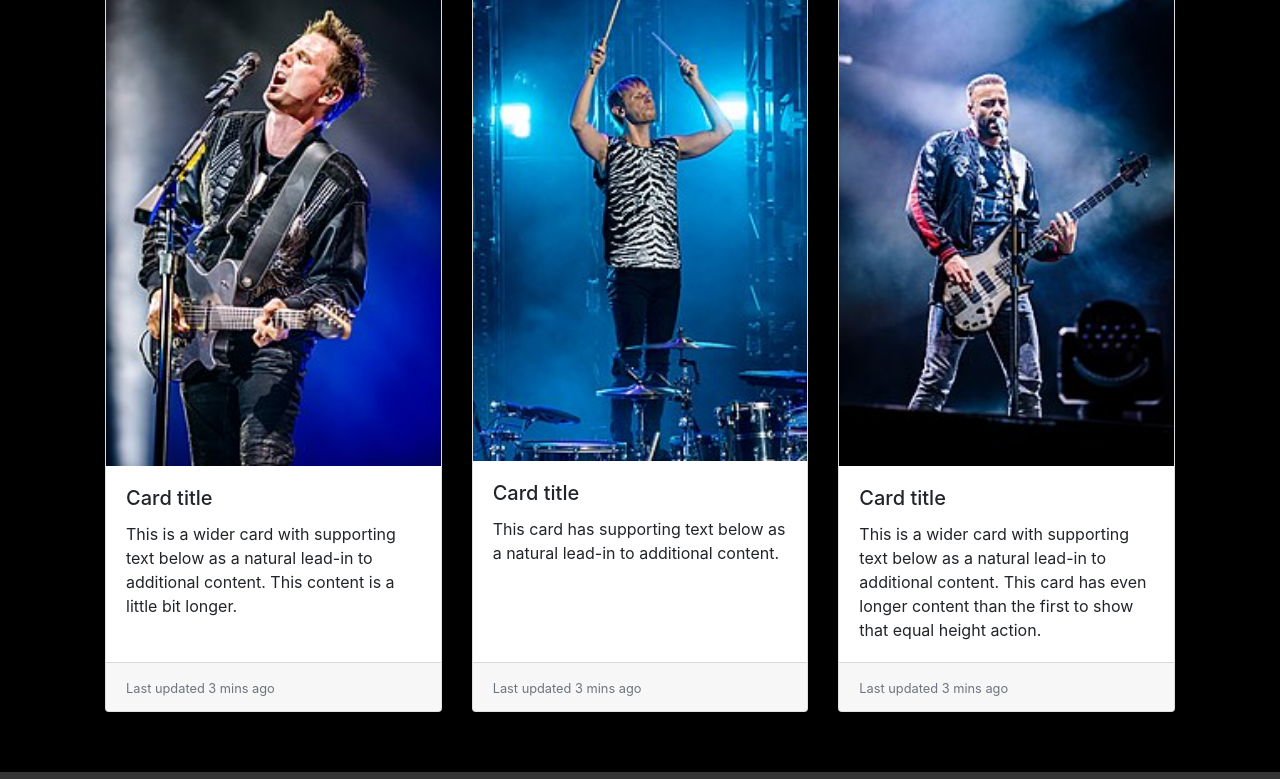
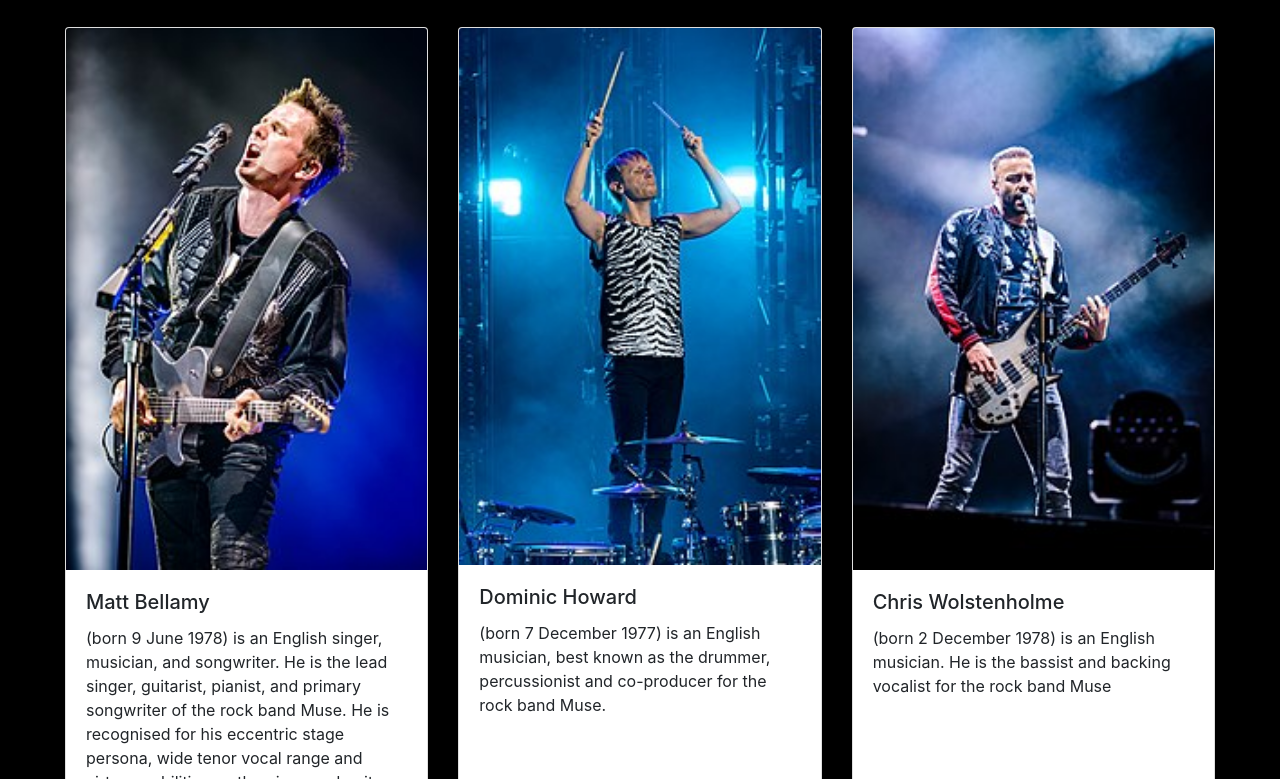
Before and after one commit to Code-Institute-Submissions/Muse, a plain HTML site: page about.html in a window 1280 px wide. Shown: the part 655-1434 px from the top of the page. Drawn offline with nearby package versions, Linux system fonts and the light colour scheme.

Commit message:
added info and band member cards to about page

```diff
--- a/about.html
+++ b/about.html
@@ -66,44 +66,38 @@
 				Achievement from the British Academy of Songwriters, Composers and Authors. As of June 2016, they
 				have sold over 20 million albums worldwide.</p>
 		</div>
+        <div class="row justify-content-center">
+            <h1 class="heading">Band Members</h1>
+        </div>
 		<div class="card-deck">
 			<div class="card">
 				<img src="assets/images/matt-image.jpg" class="card-img-top" alt="...">
 				<div class="card-body">
-					<h5 class="card-title">Card title</h5>
-					<p class="card-text">This is a wider card with supporting text below as a natural lead-in to
-						additional content. This content is a little bit longer.</p>
-				</div>
-				<div class="card-footer">
-					<small class="text-muted">Last updated 3 mins ago</small>
+					<h5 class="card-title">Matt Bellamy</h5>
+					<p class="card-text">(born 9 June 1978) is an English singer, musician, and songwriter. He is the
+						lead singer, guitarist, pianist, and primary songwriter of the rock band Muse. He
+						is recognised for his eccentric stage persona, wide tenor vocal range and virtuoso abilities on
+						the piano and guitar.</p>
 				</div>
 			</div>
 			<div class="card">
 				<img src="assets/images/dom-image.jpg" class="card-img-top" alt="...">
 				<div class="card-body">
-					<h5 class="card-title">Card title</h5>
-					<p class="card-text">This card has supporting text below as a natural lead-in to additional content.
+					<h5 class="card-title">Dominic Howard</h5>
+					<p class="card-text">(born 7 December 1977) is an English musician, best known as the drummer,
+						percussionist and co-producer for the rock band Muse.
 					</p>
-				</div>
-				<div class="card-footer">
-					<small class="text-muted">Last updated 3 mins ago</small>
 				</div>
 			</div>
 			<div class="card">
 				<img src="assets/images/chris-image.jpg" class="card-img-top" alt="...">
 				<div class="card-body">
-					<h5 class="card-title">Card title</h5>
-					<p class="card-text">This is a wider card with supporting text below as a natural lead-in to
-						additional content. This card has even longer content than the first to show that equal height
-						action.</p>
-				</div>
-				<div class="card-footer">
-					<small class="text-muted">Last updated 3 mins ago</small>
+					<h5 class="card-title">Chris Wolstenholme</h5>
+					<p class="card-text">(born 2 December 1978) is an English musician. He is the bassist and backing
+						vocalist for the rock band Muse</p>
 				</div>
 			</div>
 		</div>
-
-
 
 	</section>
 
--- a/assets/css/style.css
+++ b/assets/css/style.css
@@ -129,7 +129,7 @@ html, body {
     text-transform: uppercase;
     color: white;
     font-weight: bold;
-    margin-bottom: 50px;
+    margin-bottom: 30px;
     margin-top: 50px;
 
 }
@@ -138,14 +138,15 @@ html, body {
 
     font-family: 'IBM Plex Sans', sans-serif;
     color: white;
-    padding-top: 20px;
-    margin-left: 100px;
-    margin-right: 100px;
+    padding-top: 30px;
+    margin-left: 50px;
+    margin-right: 50px;
 }
 
 .card-deck {
 
-    margin-left: 30px;
-    margin-right: 30px;
-    padding: 60px;
+    margin-left: 20px;
+    margin-right: 20px;
+    padding: 30px;
+
 }
```
